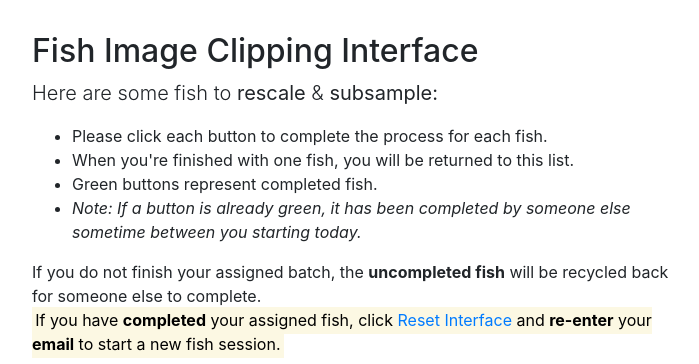
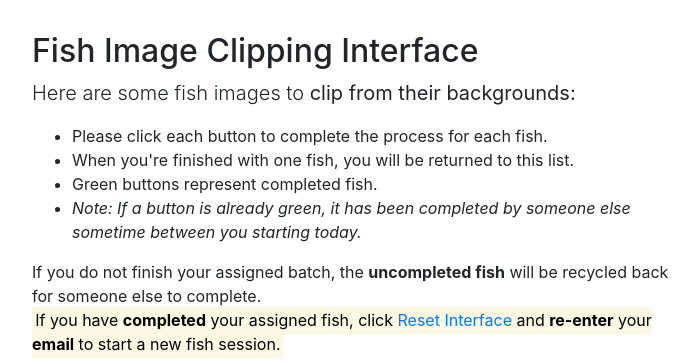
Before and after one commit to ShawnTylerSchwartz/FishBGRemoval_Interface, a PHP site: page /fish_list.php?dir=1 in a window 1280 px wide. Shown: the part 56-420 px from the top of the page, without its empty margins (283-982 px from the left). Run offline with PHP 8.4, Linux system fonts and the light colour scheme; the visitor is signed in with stand-in values (Sample User, id 1); data that the repository does not hold is empty; some libraries are stand-ins or nearby versions.

Commit message:
Update headline text on

```diff
--- a/fish_list.php
+++ b/fish_list.php
@@ -22,7 +22,7 @@
 ?>
 
 <!-- <h4>Welcome <?php echo $userEmail; ?>!</h4> -->
-<p class="lead">Here are some fish to <strong>rescale</strong> &amp; <strong>subsample:</strong>
+<p class="lead">Here are some fish images to <strong>clip from their backgrounds:</strong>
     <ul>
         <li>Please click each button to complete the process for each fish.</li>
         <li>When you're finished with one fish, you will be returned to this list.</li>
```
